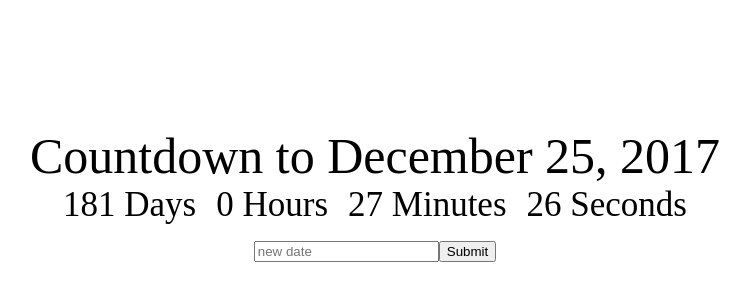
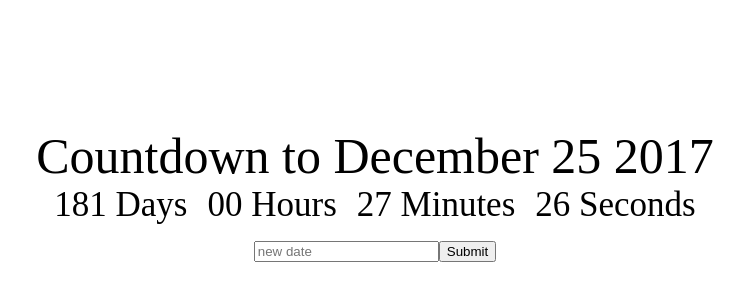
Before and after one commit to vkumar04/react-countdown, a React (Create React App) app: page / in a window 1280 px wide. Shown: the part 126-426 px from the top of the page, without its empty margins (265-1015 px from the left). Built offline with nearby package versions, Linux system fonts and the light colour scheme.

Commit message:
added leading zero method

```diff
--- a/src/App.jsx
+++ b/src/App.jsx
@@ -7,7 +7,7 @@
   constructor(props) {
     super(props);
     this.state = {
-      deadline: 'December 25, 2017',
+      deadline: 'December 25 2017',
       newDeadline: ''
     }
   }
--- a/src/Clock.jsx
+++ b/src/Clock.jsx
@@ -21,6 +21,10 @@
      setInterval(() => this.getTimeUntil(this.props.deadline), 1000);
    }
 
+   leadingZero(num){
+     return num < 10 ? '0' + num : num;
+   }
+
   getTimeUntil(deadline) {
     const time = Date.parse(deadline) - Date.parse(new Date());
     console.log('time', time);
@@ -35,10 +39,10 @@
   render() {
     return (
       <div>
-        <div className='Clock-days'>{this.state.days} Days</div>
-        <div className='Clock-hours'>{this.state.hours} Hours</div>
-        <div className='Clock-minutes'>{this.state.minutes} Minutes</div>
-        <div className='Clock-seconds'>{this.state.seconds} Seconds</div>
+        <div className='Clock-days'>{this.leadingZero(this.state.days)} Days</div>
+        <div className='Clock-hours'>{this.leadingZero(this.state.hours)} Hours</div>
+        <div className='Clock-minutes'>{this.leadingZero(this.state.minutes)} Minutes</div>
+        <div className='Clock-seconds'>{this.leadingZero(this.state.seconds)} Seconds</div>
       </div>
     )
   }
```
